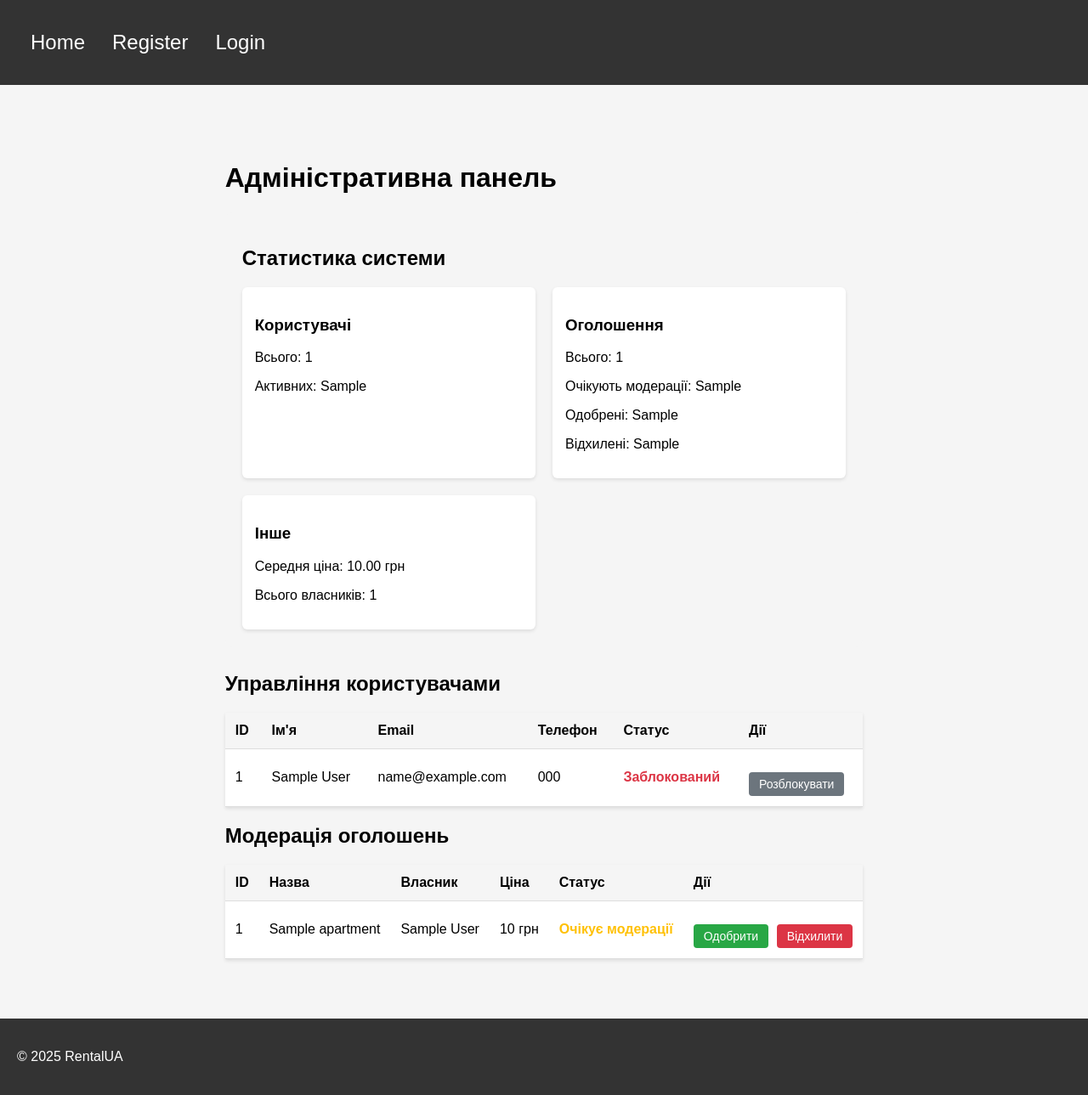
After one commit to DenysTabachuk/FastApiLab1, a FastAPI app: template app/templates/admin_panel.html in a window 1280 px wide. The commit adds this page. Shown: the whole page at 85% size. Run offline with FastAPI, Linux system fonts and the light colour scheme; the template is opened without the code that fills it: most values are stand-ins (such as "Sample title", 1, 10 or a date in 2020); parts of the project's set-up code (start-up, migrations or seed data) failed here and were passed over.

Commit message:
added admin role, admin functionality, admin_panel.html, apartmant approve

```diff
--- a/app/main.py
+++ b/app/main.py
@@ -11,6 +11,8 @@ from fastapi.responses import JSONResponse, RedirectResponse
 from fastapi import HTTPException, Form, Depends
 from sqlalchemy.orm import Session
 import logging
+from .middleware import CurrentUserMiddleware
+from sqlalchemy.sql import func
 
 
 # Налаштування логування
@@ -19,6 +21,9 @@ logger = logging.getLogger(__name__)  # Створюємо логер для ц
 
 app = FastAPI()
 
+# Додаємо middleware
+app.add_middleware(CurrentUserMiddleware)
+
 # Налаштування Jinja2 для шаблонів
 templates = Jinja2Templates(directory="app/templates")
 
@@ -26,19 +31,24 @@ templates = Jinja2Templates(directory="app/templates")
 app.mount("/static", StaticFiles(directory="app/static"), name="static")
 
 @app.get("/")
-def home_page(
+async def home(
     request: Request,
-    db: Session = Depends(get_db)):
-
-    apartments = crud.get_all_apartments(db)
+    db: Session = Depends(get_db),
+    current_user: models.User = Depends(auth.get_current_user_from_cookie)
+):
+    apartments = crud.get_apartments(db, current_user=current_user)
     return templates.TemplateResponse("home.html", {
         "request": request,
         "apartments": apartments,
+        "current_user": current_user
     })
 
 @app.get("/register/")
-def show_register_page(request: Request):
-    return templates.TemplateResponse("register.html", {"request": request})
+def show_register_page(request: Request, current_user: models.User = Depends(auth.get_current_user_from_cookie)):
+    return templates.TemplateResponse("register.html", {
+        "request": request,
+        "current_user": current_user
+    })
 
 @app.post("/register/")
 def register_user(
@@ -49,7 +59,8 @@ def register_user(
     first_name: str = Form(...),
     last_name: str = Form(...),
     phone: str = Form(...),
-    db: Session = Depends(get_db)):
+    db: Session = Depends(get_db),
+    current_user: models.User = Depends(auth.get_current_user_from_cookie)):
 
     error = None
     if crud.get_user(db, email=email):
@@ -64,7 +75,8 @@ def register_user(
             "first_name": first_name,
             "last_name": last_name,
             "email": email,
-            "phone": phone
+            "phone": phone,
+            "current_user": current_user
         })
 
     crud.create_user(db, schemas.UserCreate(
@@ -78,22 +90,41 @@ def register_user(
     return RedirectResponse(url="/", status_code=302)
 
 @app.get("/login/")
-def show_login_page(request: Request):
-    return templates.TemplateResponse("login.html", {"request": request})
+def show_login_page(request: Request, current_user: models.User = Depends(auth.get_current_user_from_cookie)):
+    return templates.TemplateResponse("login.html", {
+        "request": request,
+        "current_user": current_user
+    })
 
 @app.post("/login/")
-def login( email: str = Form(...),
-        password: str = Form(...),
-        db: Session = Depends(get_db),
-        request: Request = None
-    ):
-
+def login(
+    email: str = Form(...),
+    password: str = Form(...),
+    db: Session = Depends(get_db),
+    request: Request = None,
+    current_user: models.User = Depends(auth.get_current_user_from_cookie)
+):
     user = crud.get_user(db, email)
 
     if not user or not user.password == password:
         error_message = "Невірні облікові дані. Спробуйте ще раз."
-        return templates.TemplateResponse("login.html", {"request": request, "error": error_message, "email": email,})
+        return templates.TemplateResponse("login.html", {
+            "request": request,
+            "error": error_message,
+            "email": email,
+            "current_user": current_user
+        })
 
+    if not user.is_active:
+        error_message = "Ваш обліковий запис заблоковано. Зверніться до адміністратора."
+        return templates.TemplateResponse("login.html", {
+            "request": request,
+            "error": error_message,
+            "email": email,
+            "current_user": current_user
+        })
+
+    crud.update_user_last_login(db, user.id)
     access_token = auth.create_access_token(data={"sub": user.email})
     response = RedirectResponse(url="/", status_code=302)
     response.set_cookie(key="access_token", value=access_token, httponly=True)
@@ -112,7 +143,8 @@ def show_profile_page(
     return templates.TemplateResponse("profile.html", {
         "request": request,
         "user": current_user,
-        "apartments": apartments
+        "apartments": apartments,
+        "current_user": current_user
     })
 
 @app.post("/logout/")
@@ -124,11 +156,17 @@ def logout():
     return response
 
 @app.get("/apartments/create")
-def get_add_edit_apartment_page(request: Request, current_user: models.User = Depends(auth.get_current_user)  ):
-    return templates.TemplateResponse("add_edit_apartment.html", {"request": request})
+def get_add_edit_apartment_page(
+    request: Request,
+    current_user: models.User = Depends(auth.get_current_user)
+):
+    return templates.TemplateResponse("add_edit_apartment.html", {
+        "request": request,
+        "current_user": current_user
+    })
 
 @app.get("/apartments/{apartment_id}")
-def show_apartment_page(request: Request,
+async def show_apartment_page(request: Request,
                         apartment_id: int,
                         db: Session = Depends(get_db),
                         current_user: models.User = Depends(auth.get_current_user_from_cookie)
@@ -146,7 +184,8 @@ def show_apartment_page(request: Request,
         "request": request,
         "apartment": apartment,
         "owner": owner,
-        "is_owner": is_owner
+        "is_owner": is_owner,
+        "current_user": current_user
     })
 
 @app.post("/apartments/")
@@ -161,7 +200,7 @@ def create_apartment(
 @app.get("/apartments/{apartment_id}/edit/")
 def get_edit_apartment_page(
       request: Request,
-      apartment_id: int ,
+      apartment_id: int,
       db: Session = Depends(get_db),
       current_user: models.User = Depends(auth.get_current_user)
     ):
@@ -177,6 +216,7 @@ def get_edit_apartment_page(
     return templates.TemplateResponse("add_edit_apartment.html", {
          "request": request,
         "apartment": apartment,
+        "current_user": current_user
     })
 
 @app.put("/apartments/{apartment_id}/edit/")
@@ -219,9 +259,73 @@ def delete_apartment(
         content={"message": "Apartment deleted successfully", "apartment_id": apartment_id}
     )
 
+def check_admin_access(current_user: models.User):
+    if not current_user.is_admin:
+        raise HTTPException(status_code=403, detail="Access denied. Admin privileges required.")
 
+@app.get("/admin/")
+async def admin_panel(
+    request: Request,
+    db: Session = Depends(get_db),
+    current_user: models.User = Depends(auth.get_current_user)
+):
+    check_admin_access(current_user)  # Перевірка, чи є користувач адміністратором
 
+    # Отримуємо статистику
+    stats = {
+        "total_users": db.query(models.User).count(),
+        "active_users": db.query(models.User).filter(models.User.is_active == True).count(),
+        "total_apartments": db.query(models.Apartment).count(),
+        "pending_apartments": db.query(models.Apartment).filter(models.Apartment.status == "pending").count(),
+        "approved_apartments": db.query(models.Apartment).filter(models.Apartment.status == "approved").count(),
+        "rejected_apartments": db.query(models.Apartment).filter(models.Apartment.status == "rejected").count(),
+        "average_price": db.query(func.avg(models.Apartment.price)).scalar() or 0,
+        "total_owners": db.query(models.User).filter(models.User.owned_apartments.any()).count()
+    }
 
+    # Отримуємо всіх користувачів
+    users = db.query(models.User).all()
+
+    # Отримуємо квартири, що очікують модерації
+    pending_apartments = db.query(models.Apartment).filter(models.Apartment.status == "pending").all()
+
+    return templates.TemplateResponse("admin_panel.html", {
+        "request": request,
+        "users": users,
+        "pending_apartments": pending_apartments,
+        "stats": stats,
+        "current_user": current_user  # Додаємо current_user в контекст
+    })
+
+@app.post("/admin/users/{user_id}/toggle-status")
+def toggle_user_status(
+    user_id: int,
+    db: Session = Depends(get_db),
+    current_user: models.User = Depends(auth.get_current_user)
+):
+    check_admin_access(current_user)
+
+    user = crud.get_user_by_id(db, user_id)
+    if not user:
+        raise HTTPException(status_code=404, detail="User not found")
+
+    crud.update_user_status(db, user_id, not user.is_active)
+    return RedirectResponse(url="/admin/", status_code=302)
+
+@app.post("/admin/apartments/{apartment_id}/moderate")
+def moderate_apartment(
+    apartment_id: int,
+    status: str = Form(...),
+    db: Session = Depends(get_db),
+    current_user: models.User = Depends(auth.get_current_user)
+):
+    check_admin_access(current_user)
+
+    if status not in ["approved", "rejected"]:
+        raise HTTPException(status_code=400, detail="Invalid status")
+
+    crud.moderate_apartment(db, apartment_id, status, current_user.id)
+    return RedirectResponse(url="/admin/", status_code=302)
 
 @app.exception_handler(HTTPException)
 async def custom_http_exception_handler(request: Request, exc: HTTPException):
--- /dev/null
+++ b/app/templates/admin_panel.html
@@ -0,0 +1,203 @@
+{% extends "base.html" %} {% block content %}
+<div class="admin-panel">
+    <h1>Адміністративна панель</h1>
+
+    <div class="stats-section">
+        <h2>Статистика системи</h2>
+        <div class="stats-grid">
+            <div class="stat-item">
+                <h3>Користувачі</h3>
+                <p>Всього: {{ stats.total_users }}</p>
+                <p>Активних: {{ stats.active_users }}</p>
+            </div>
+            <div class="stat-item">
+                <h3>Оголошення</h3>
+                <p>Всього: {{ stats.total_apartments }}</p>
+                <p>Очікують модерації: {{ stats.pending_apartments }}</p>
+                <p>Одобрені: {{ stats.approved_apartments }}</p>
+                <p>Відхилені: {{ stats.rejected_apartments }}</p>
+            </div>
+            <div class="stat-item">
+                <h3>Інше</h3>
+                <p>Середня ціна: {{ "%.2f"|format(stats.average_price) }} грн</p>
+                <p>Всього власників: {{ stats.total_owners }}</p>
+            </div>
+        </div>
+    </div>
+
+    <div class="users-section">
+        <h2>Управління користувачами</h2>
+        <table class="users-table">
+            <thead>
+                <tr>
+                    <th>ID</th>
+                    <th>Ім'я</th>
+                    <th>Email</th>
+                    <th>Телефон</th>
+                    <th>Статус</th>
+                    <th>Дії</th>
+                </tr>
+            </thead>
+            <tbody>
+                {% for user in users %}
+                <tr>
+                    <td>{{ user.id }}</td>
+                    <td>{{ user.first_name }} {{ user.last_name }}</td>
+                    <td>{{ user.email }}</td>
+                    <td>{{ user.phone }}</td>
+                    <td>
+                        {% if user.is_active %}
+                        <span class="status-active">Активний</span>
+                        {% else %}
+                        <span class="status-inactive">Заблокований</span>
+                        {% endif %}
+                    </td>
+                    <td>
+                        <form action="/admin/users/{{ user.id }}/toggle-status" method="post" style="display: inline;">
+                            <button type="submit" class="toggle-status-btn">
+                                {% if user.is_active %}
+                                Заблокувати
+                                {% else %}
+                                Розблокувати
+                                {% endif %}
+                            </button>
+                        </form>
+                    </td>
+                </tr>
+                {% endfor %}
+            </tbody>
+        </table>
+    </div>
+
+    <div class="apartments-section">
+        <h2>Модерація оголошень</h2>
+        <table class="apartments-table">
+            <thead>
+                <tr>
+                    <th>ID</th>
+                    <th>Назва</th>
+                    <th>Власник</th>
+                    <th>Ціна</th>
+                    <th>Статус</th>
+                    <th>Дії</th>
+                </tr>
+            </thead>
+            <tbody>
+                {% for apartment in pending_apartments %}
+                <tr>
+                    <td>{{ apartment.id }}</td>
+                    <td>{{ apartment.title }}</td>
+                    <td>{{ apartment.owner.first_name }} {{ apartment.owner.last_name }}</td>
+                    <td>{{ apartment.price }} грн</td>
+                    <td>
+                        <span class="status-pending">Очікує модерації</span>
+                    </td>
+                    <td>
+                        <form action="/admin/apartments/{{ apartment.id }}/moderate" method="post" style="display: inline;">
+                            <input type="hidden" name="status" value="approved">
+                            <button type="submit" class="approve-btn">Одобрити</button>
+                        </form>
+                        <form action="/admin/apartments/{{ apartment.id }}/moderate" method="post" style="display: inline;">
+                            <input type="hidden" name="status" value="rejected">
+                            <button type="submit" class="reject-btn">Відхилити</button>
+                        </form>
+                    </td>
+                </tr>
+                {% endfor %}
+            </tbody>
+        </table>
+    </div>
+</div>
+
+<style>
+.admin-panel {
+    padding: 20px;
+    max-width: 1200px;
+    margin: 0 auto;
+}
+
+.stats-section {
+    background: #f5f5f5;
+    padding: 20px;
+    border-radius: 8px;
+    margin-bottom: 30px;
+}
+
+.stats-grid {
+    display: grid;
+    grid-template-columns: repeat(auto-fit, minmax(250px, 1fr));
+    gap: 20px;
+    margin-top: 20px;
+}
+
+.stat-item {
+    background: white;
+    padding: 15px;
+    border-radius: 6px;
+    box-shadow: 0 2px 4px rgba(0,0,0,0.1);
+}
+
+.users-table, .apartments-table {
+    width: 100%;
+    border-collapse: collapse;
+    margin-top: 20px;
+    background: white;
+    box-shadow: 0 2px 4px rgba(0,0,0,0.1);
+}
+
+.users-table th, .apartments-table th,
+.users-table td, .apartments-table td {
+    padding: 12px;
+    text-align: left;
+    border-bottom: 1px solid #ddd;
+}
+
+.users-table th, .apartments-table th {
+    background: #f5f5f5;
+    font-weight: bold;
+}
+
+.status-active {
+    color: #28a745;
+    font-weight: bold;
+}
+
+.status-inactive {
+    color: #dc3545;
+    font-weight: bold;
+}
+
+.status-pending {
+    color: #ffc107;
+    font-weight: bold;
+}
+
+.toggle-status-btn, .approve-btn, .reject-btn {
+    padding: 6px 12px;
+    border: none;
+    border-radius: 4px;
+    cursor: pointer;
+    font-size: 14px;
+}
+
+.toggle-status-btn {
+    background: #6c757d;
+    color: white;
+}
+
+.approve-btn {
+    background: #28a745;
+    color: white;
+    margin-right: 5px;
+}
+
+.reject-btn {
+    background: #dc3545;
+    color: white;
+}
+
+.toggle-status-btn:hover, .approve-btn:hover, .reject-btn:hover {
+    opacity: 0.9;
+}
+</style>
+{% endblock %}
--- a/app/templates/base.html
+++ b/app/templates/base.html
@@ -3,8 +3,64 @@
   <head>
     <meta charset="UTF-8" />
     <meta name="viewport" content="width=device-width, initial-scale=1.0" />
-    <title>RentalUA</title>
+    <title>{% block title %}{% endblock %}</title>
     <link rel="stylesheet" href="/static/style.css?ver=1.5" />
+    <style>
+      body {
+        font-family: Arial, sans-serif;
+        margin: 0;
+        padding: 0;
+        background-color: #f5f5f5;
+      }
+      .nav {
+        background-color: #333;
+        padding: 15px;
+        color: white;
+      }
+      .nav a {
+        color: white;
+        text-decoration: none;
+        margin-right: 15px;
+      }
+      .nav a:hover {
+        color: #ddd;
+      }
+      .content {
+        padding: 20px;
+        max-width: 1200px;
+        margin: 0 auto;
+      }
+      .form-container {
+        max-width: 500px;
+        margin: 0 auto;
+        background: white;
+        padding: 20px;
+        border-radius: 8px;
+        box-shadow: 0 2px 4px rgba(0,0,0,0.1);
+      }
+      .form-container input {
+        width: 100%;
+        padding: 8px;
+        margin: 8px 0;
+        border: 1px solid #ddd;
+        border-radius: 4px;
+      }
+      .form-container button {
+        background: #333;
+        color: white;
+        padding: 10px 20px;
+        border: none;
+        border-radius: 4px;
+        cursor: pointer;
+      }
+      .form-container button:hover {
+        background: #444;
+      }
+      .error-message {
+        color: red;
+        margin: 10px 0;
+      }
+    </style>
   </head>
   <body>
     <header>
@@ -36,6 +92,9 @@
           navLinks.innerHTML = `
             <li><a href="/">Home</a></li>
             <li><a href="/profile">Profile</a></li>
+            {% if current_user.is_admin %}
+              <li><a href="/admin/">Адмін панель</a></li>
+            {% endif %}
           `;
         } else {
           navLinks.innerHTML = `
--- a/app/templates/register.html
+++ b/app/templates/register.html
@@ -13,7 +13,7 @@
       required
     />
 
-    <label for="last_name">Фамілія:</label>
+    <label for="last_name">Прізвище:</label>
     <input
       type="text"
       id="last_name"
```
Also changed, not shown: app/crud.py (+71 -2 lines), app/database.py (+59 -3 lines), app/middleware.py (added, +26 -0 lines), app/models.py (+16 -0 lines), app/schemas.py (+42 -0 lines).
